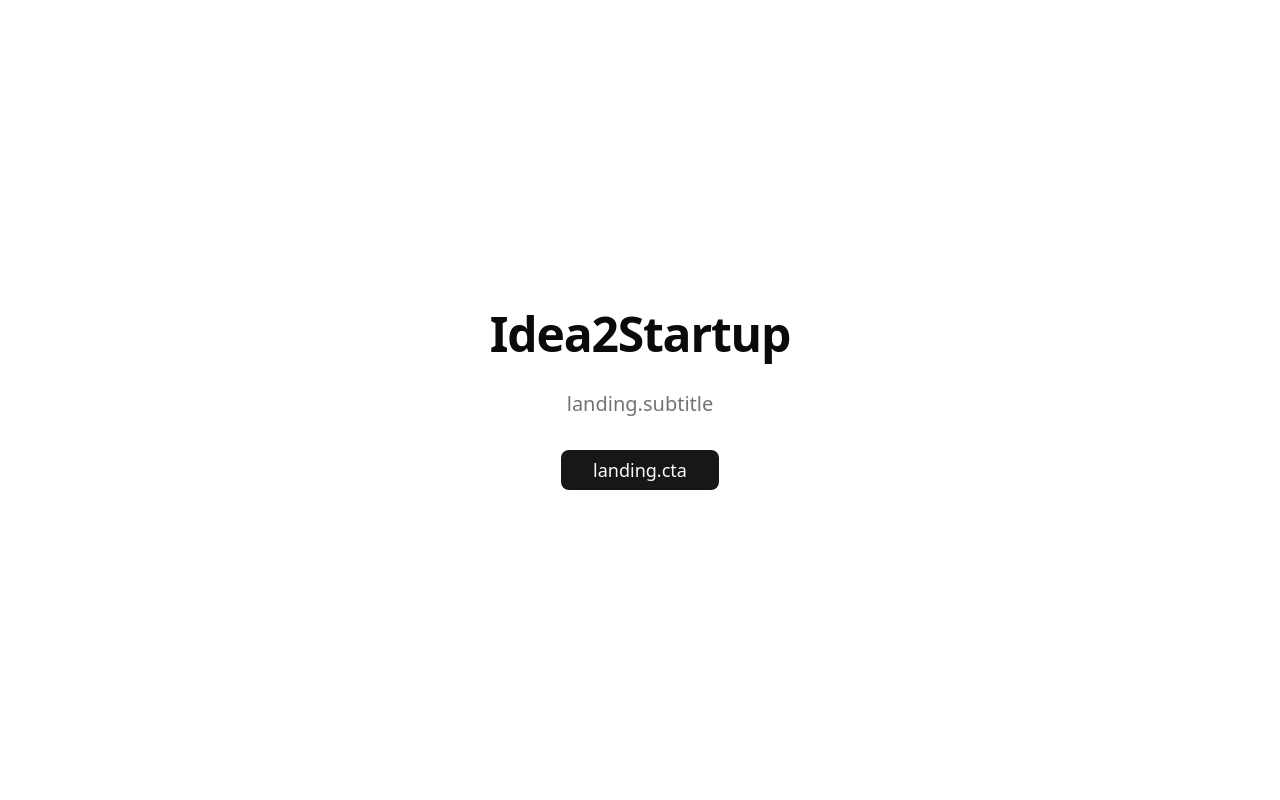
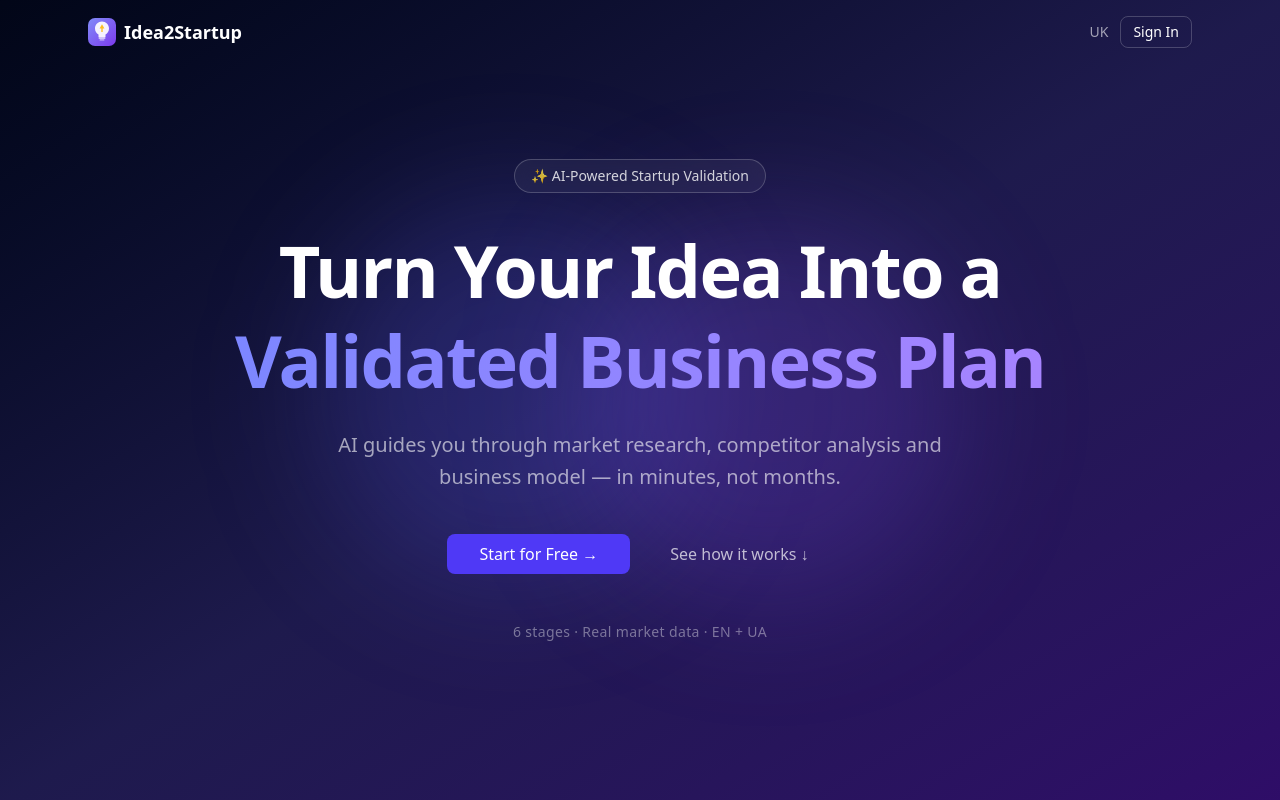
Before and after one commit to IvchenkoNazar/Idea2Startup, a Next.js app: page /en in a window 1280 px wide. Built offline with nearby package versions, Linux system fonts and the light colour scheme.

Commit message:
feat: landing page hero section

```diff
--- a/src/app/[locale]/page.tsx
+++ b/src/app/[locale]/page.tsx
@@ -1,25 +1,56 @@
-import { useTranslations } from "next-intl";
+import { getTranslations } from "next-intl/server";
 import Link from "next/link";
 import { Button } from "@/components/ui/button";
+import { LandingNavbar } from "@/components/landing/LandingNavbar";
 
-export default function Home() {
-  const t = useTranslations();
+export default async function Home() {
+  const t = await getTranslations("landing");
 
   return (
-    <div className="flex min-h-screen flex-col items-center justify-center bg-background">
-      <main className="flex flex-col items-center gap-8 text-center px-4">
-        <h1 className="text-5xl font-bold tracking-tight">
-          {t("common.appName")}
-        </h1>
-        <p className="text-xl text-muted-foreground max-w-2xl">
-          {t("landing.subtitle")}
-        </p>
-        <Link href="/login">
-          <Button size="lg" className="text-lg px-8">
-            {t("landing.cta")}
-          </Button>
-        </Link>
-      </main>
+    <div className="min-h-screen bg-slate-950 text-white">
+      <LandingNavbar />
+
+      {/* HERO */}
+      <section className="relative min-h-screen flex items-center justify-center overflow-hidden">
+        {/* Gradient background */}
+        <div className="absolute inset-0 bg-gradient-to-br from-slate-950 via-indigo-950 to-violet-950" />
+        {/* Glow orbs */}
+        <div className="absolute top-1/4 left-1/4 w-96 h-96 bg-indigo-500/20 rounded-full blur-3xl" />
+        <div className="absolute bottom-1/4 right-1/4 w-96 h-96 bg-violet-500/20 rounded-full blur-3xl" />
+
+        <div className="relative z-10 max-w-4xl mx-auto text-center px-6">
+          {/* Badge */}
+          <div className="inline-flex items-center gap-2 rounded-full border border-white/20 bg-white/5 px-4 py-1.5 text-sm text-white/80 mb-8 backdrop-blur">
+            {t("heroBadge")}
+          </div>
+
+          {/* Headline */}
+          <h1 className="text-5xl sm:text-6xl lg:text-7xl font-bold tracking-tight mb-6 leading-tight">
+            {t("heroTitle1")}{" "}
+            <span className="bg-gradient-to-r from-indigo-400 to-violet-400 bg-clip-text text-transparent">
+              {t("heroTitle2")}
+            </span>
+          </h1>
+
+          {/* Subtitle */}
+          <p className="text-xl text-white/60 max-w-2xl mx-auto mb-10 leading-relaxed">
+            {t("heroSubtitle")}
+          </p>
+
+          {/* CTAs */}
+          <div className="flex flex-col sm:flex-row items-center justify-center gap-4 mb-12">
+            <Button asChild size="lg" className="text-base px-8 bg-indigo-600 hover:bg-indigo-500 text-white border-0">
+              <Link href="/login">{t("heroCta")}</Link>
+            </Button>
+            <Button asChild size="lg" variant="ghost" className="text-base text-white/70 hover:text-white hover:bg-white/10">
+              <a href="#how-it-works">{t("heroCtaSecondary")}</a>
+            </Button>
+          </div>
+
+          {/* Trust bar */}
+          <p className="text-sm text-white/40 tracking-wide">{t("heroTrust")}</p>
+        </div>
+      </section>
     </div>
   );
 }
```
